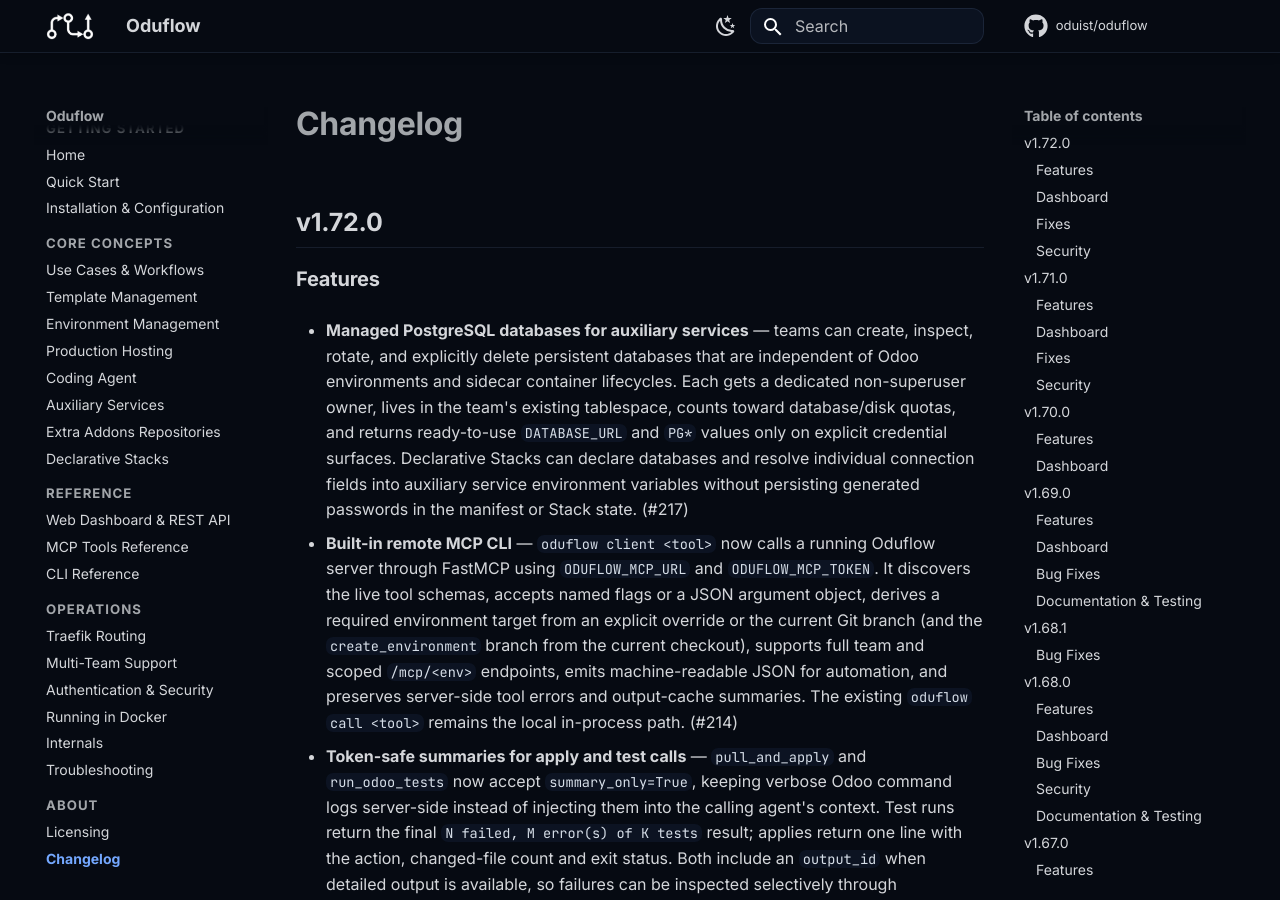
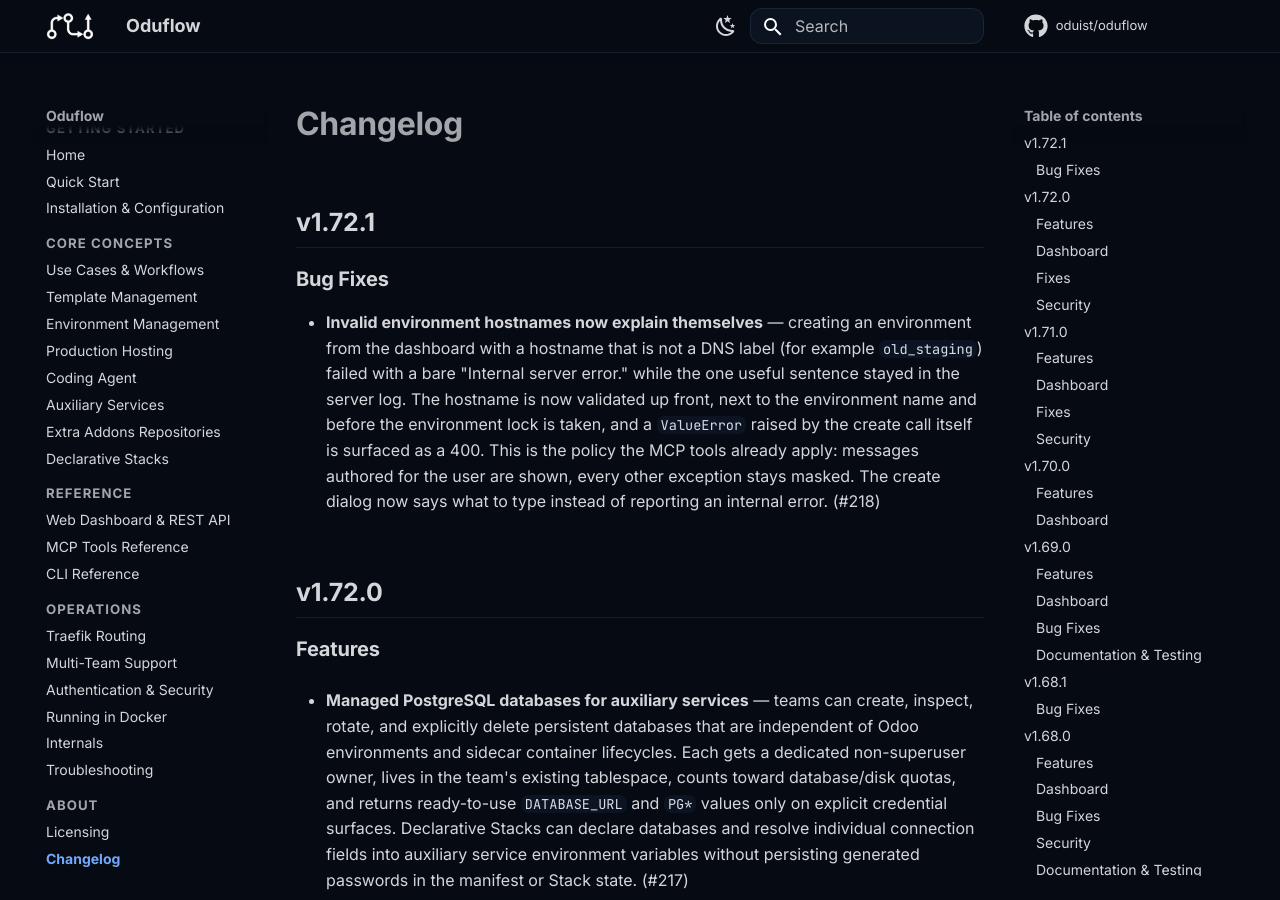
Before and after one commit to oduist/oduflow, an MkDocs documentation site: the page built from docs/changelog.md, in a window 1280 px wide and 900 px high. Built offline with MkDocs 1.6.1 and Material for MkDocs 9.7.7, drawn with Linux system fonts in a browser that asks for light colours; comment, search, counter and statistics services are not loaded.

Commit message:
Release v1.72.1

```diff
--- a/docs/changelog.md
+++ b/docs/changelog.md
@@ -1,4 +1,18 @@
 # Changelog
+
+## v1.72.1
+
+### Bug Fixes
+
+- **Invalid environment hostnames now explain themselves** — creating an
+  environment from the dashboard with a hostname that is not a DNS label (for
+  example `old_staging`) failed with a bare "Internal server error." while the
+  one useful sentence stayed in the server log. The hostname is now validated up
+  front, next to the environment name and before the environment lock is taken,
+  and a `ValueError` raised by the create call itself is surfaced as a 400. This
+  is the policy the MCP tools already apply: messages authored for the user are
+  shown, every other exception stays masked. The create dialog now says what to
+  type instead of reporting an internal error. (#218)
 
 ## v1.72.0
 
--- a/pyproject.toml
+++ b/pyproject.toml
@@ -1,6 +1,6 @@
 [project]
 name = "oduflow"
-version = "1.72.0"
+version = "1.72.1"
 description = "AI-first Odoo development and CI tool with reusable database templates, powered by MCP"
 authors = [
     { name = "Oduist" }
```
